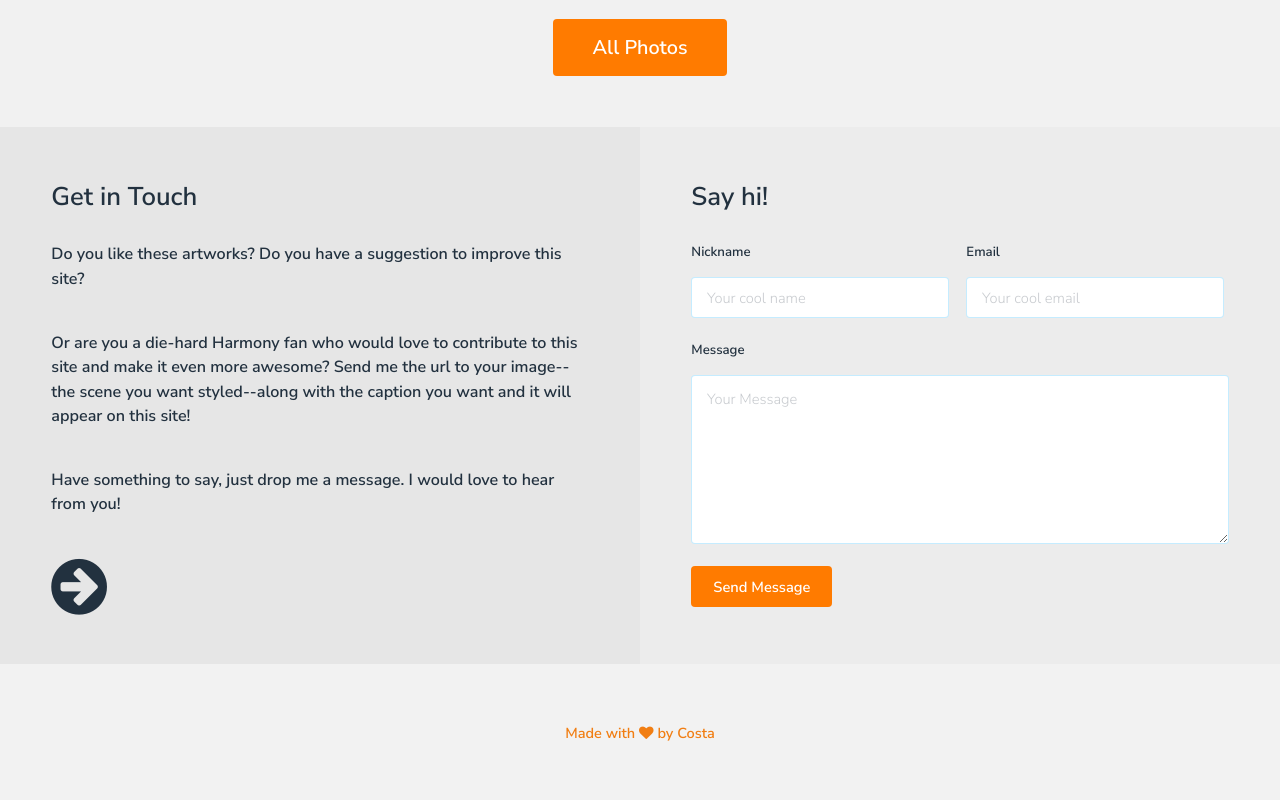
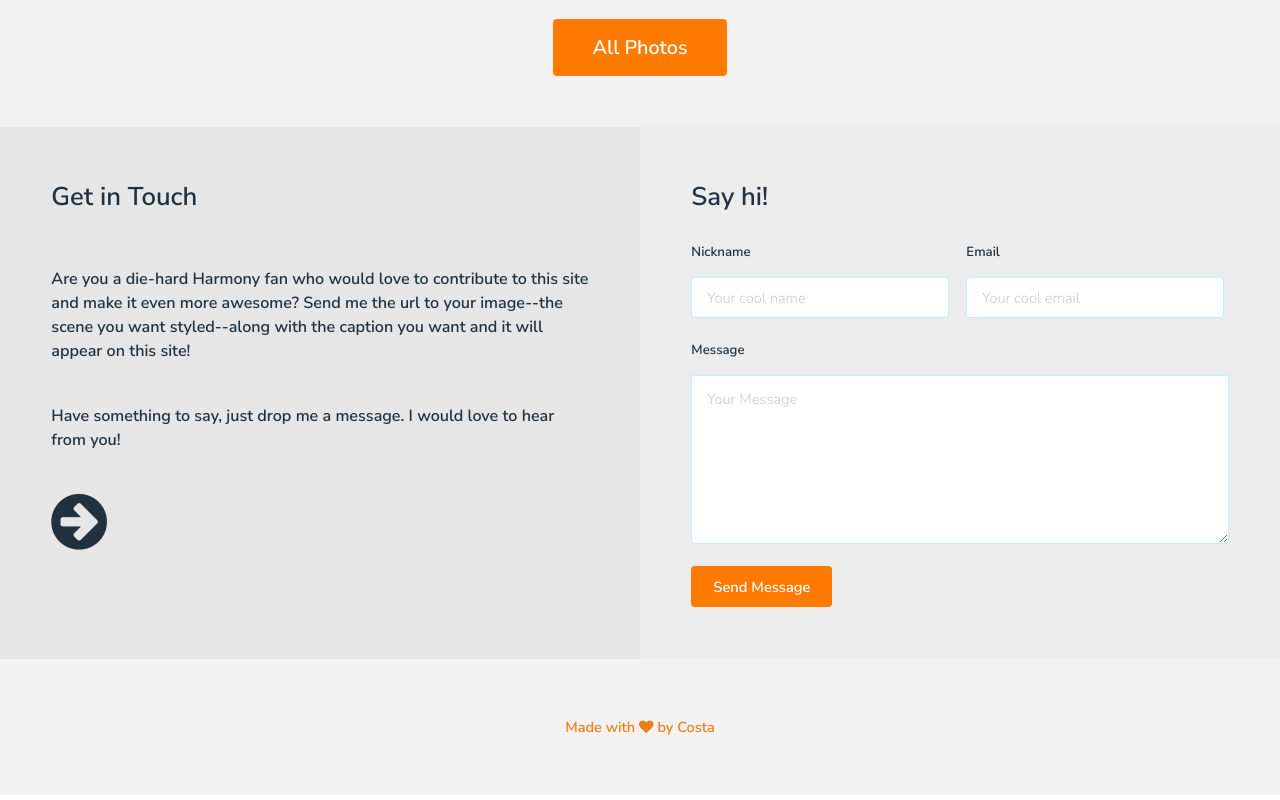
Before and after one commit to yashprakash13/TheOtterArtworks, a plain HTML site: page index.html in a window 1280 px wide. Shown: the part 1855-2655 px from the top of the page. Drawn offline with Linux system fonts and the light colour scheme.

Commit message:
Update index.html

```diff
--- a/index.html
+++ b/index.html
@@ -109,13 +109,9 @@
           <!-- Social -->
           <div class="social column">
             <h2>Get in Touch</h2>
-            <h4>
-              Do you like these artworks? Do you have a suggestion to improve
-              this site?
-            </h4>
             <br />
             <h4>
-              Or are you a die-hard Harmony fan who would love to contribute to
+              Are you a die-hard Harmony fan who would love to contribute to
               this site and make it even more awesome? Send me the url to your
               image--the scene you want styled--along with the caption you want
               and it will appear on this site!
```
